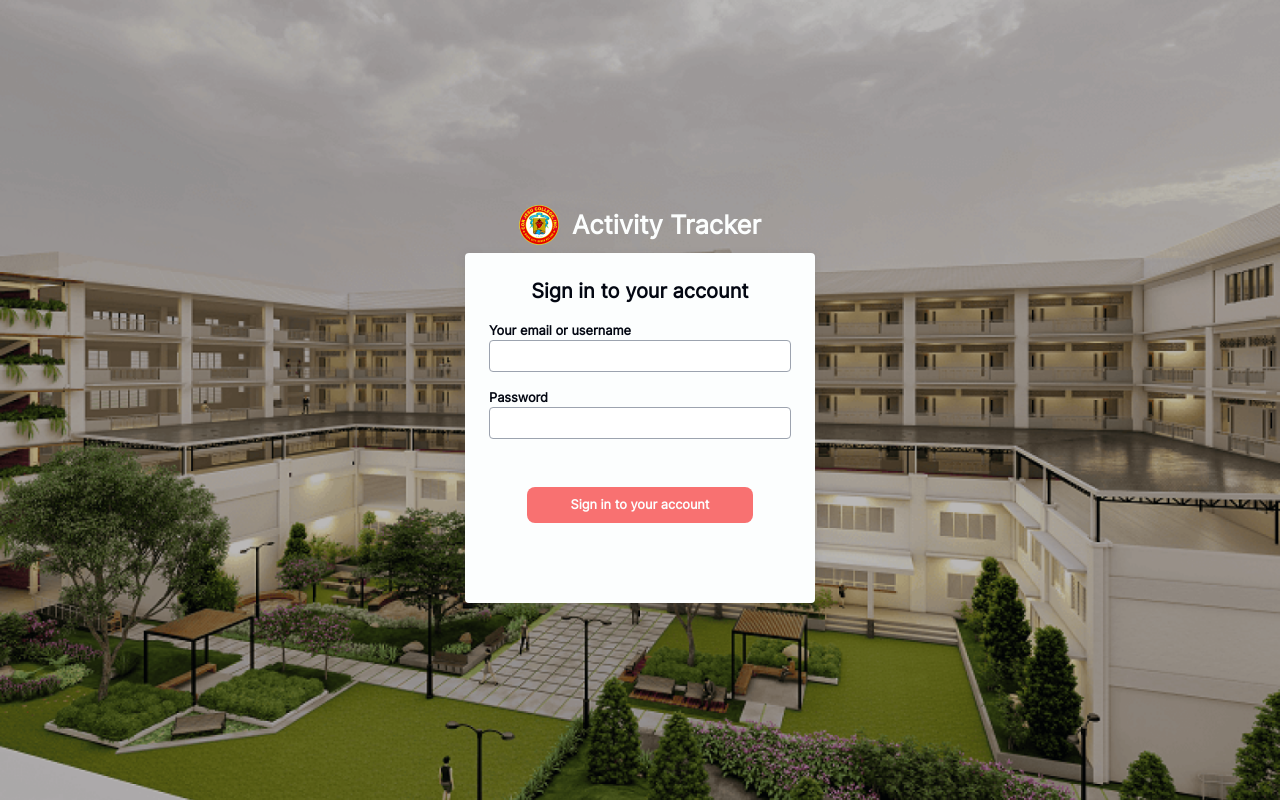
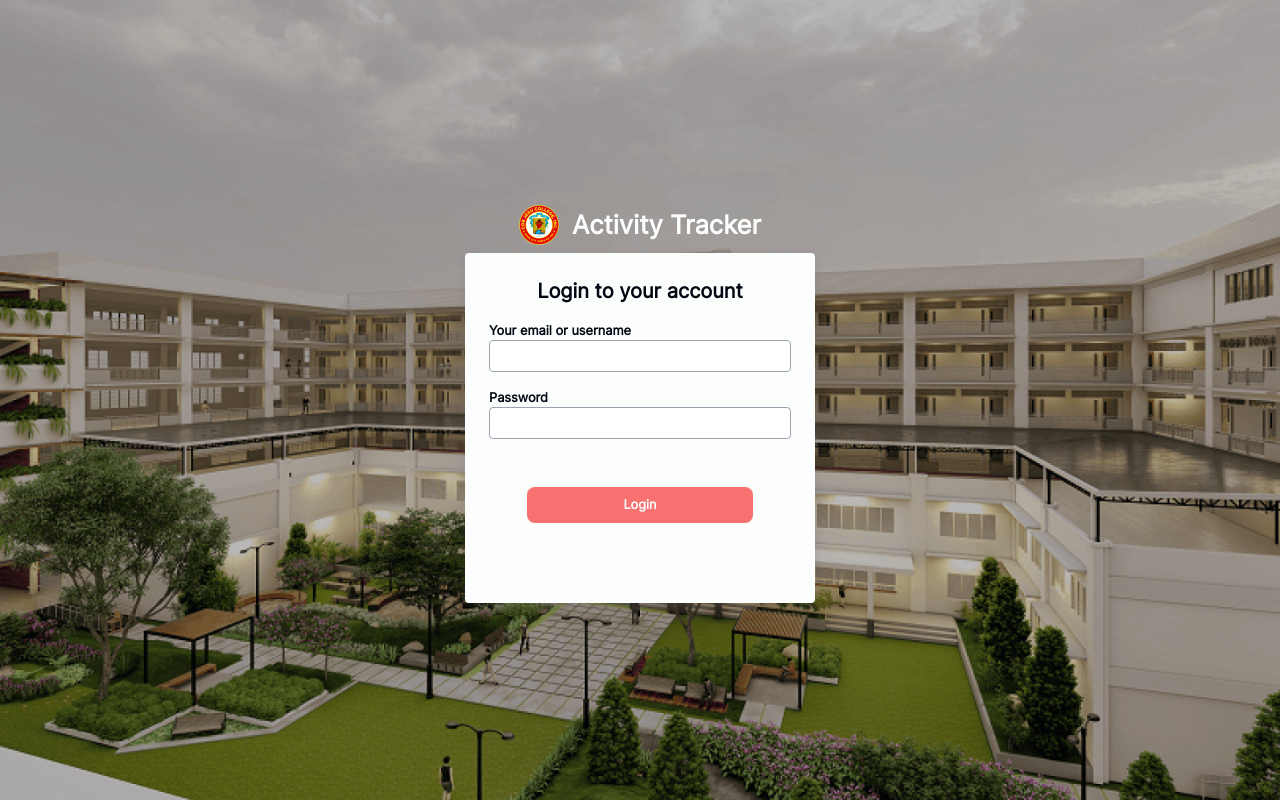
Before and after one commit to HairyBlue/activity-tracker, a Vue app in the folder ui/: page / in a window 1280 px wide. Built offline with nearby package versions, Linux system fonts and the light colour scheme; what v-calendar would draw is missing.

Commit message:
not signin

```diff
--- a/ui/src/views/Login.vue
+++ b/ui/src/views/Login.vue
@@ -59,7 +59,7 @@ window.addEventListener("keypress", function (event: KeyboardEvent) {
         <span>Activity Tracker</span>
       </div>
       <div class="card flex h-[350px] flex-1 flex-col gap-4 px-6 py-6 text-center font-extrabold">
-        <span class="text-xl">Sign in to your account</span>
+        <span class="text-xl">Login to your account</span>
         <section class="flex flex-col text-start">
           <label for="usernameoremail">Your email or username</label>
           <input id="usernameoremail" type="text" class="h-8" required v-model="emailOrUsername" />
@@ -68,7 +68,7 @@ window.addEventListener("keypress", function (event: KeyboardEvent) {
           <label for="password">Password</label>
           <input id="password" type="password" autocomplete="off" class="h-8" required v-model="password" />
         </section>
-        <ButtonWarn id="login-action" class="mx-auto mt-8 w-3/4 p-2" @click="handleLogin">Sign in to your account</ButtonWarn>
+        <ButtonWarn id="login-action" class="mx-auto mt-8 w-3/4 p-2" @click="handleLogin">Login</ButtonWarn>
         <!-- <span>Forgot your password?</span> -->
         <span v-if="status" :class="status.type == 'success' ? 'text-green-400' : status.type == 'loading' ? 'text-black' : 'text-red-400'"> {{ status.message }}</span>
       </div>
```
